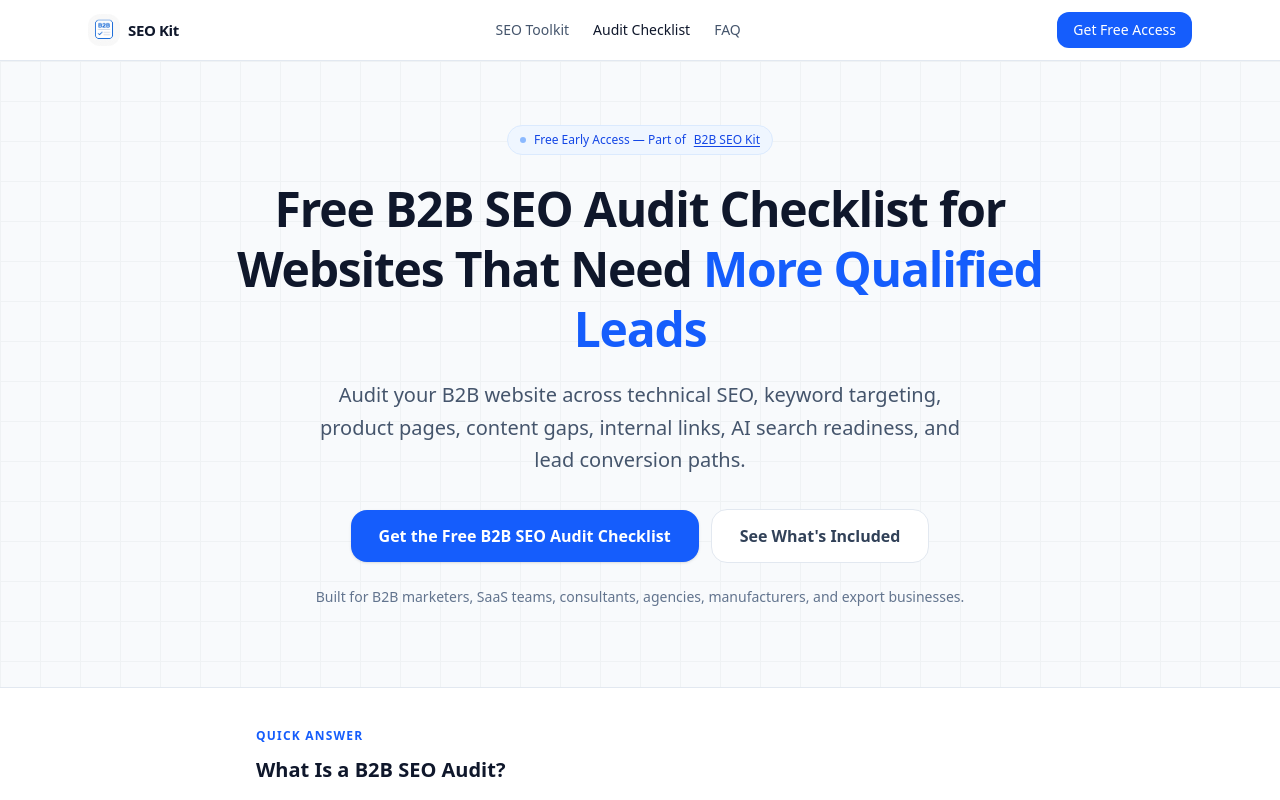
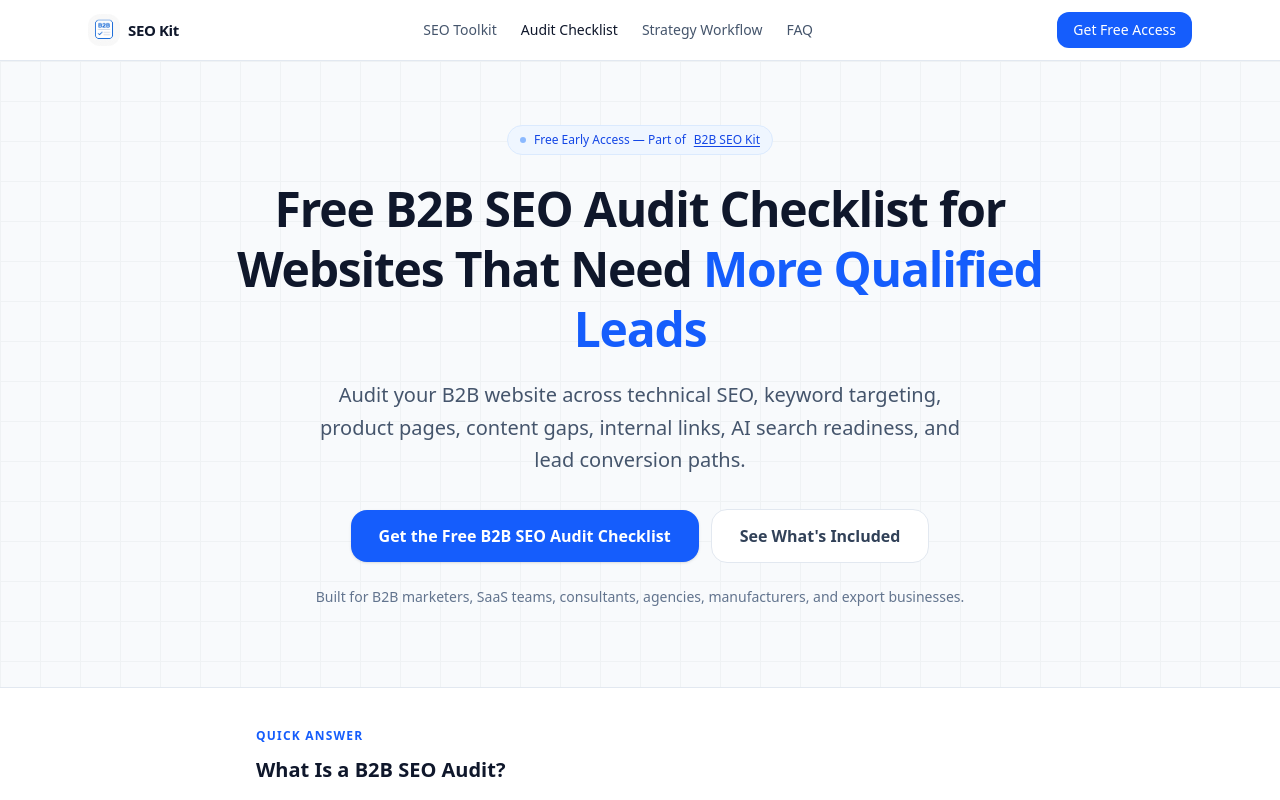
Before and after one commit to clairesun0731-art/b2b-seo-kit, a Next.js app: page /b2b-seo-audit in a window 1280 px wide. Shown: the top 800 px of the page. Built offline with nearby package versions, Linux system fonts and the light colour scheme.

Commit message:
Unify header navigation across core pages

```diff
--- a/app/b2b-seo-audit/page.tsx
+++ b/app/b2b-seo-audit/page.tsx
@@ -340,6 +340,9 @@ export default function B2BSEOAuditPage() {
               </a>
               <a href="/b2b-seo-audit/" className="text-slate-900 font-medium">
                 Audit Checklist
+              </a>
+              <a href="/b2b-seo-strategy/" className="hover:text-slate-900 transition-colors">
+                Strategy Workflow
               </a>
               <a href="#faq" className="hover:text-slate-900 transition-colors">
                 FAQ
--- a/app/b2b-seo-kit/page.tsx
+++ b/app/b2b-seo-kit/page.tsx
@@ -297,6 +297,9 @@ export default function B2BSEOKitPage() {
               </a>
               <a href="/b2b-seo-audit/" className="hover:text-slate-900 transition-colors">
                 Audit Checklist
+              </a>
+              <a href="/b2b-seo-strategy/" className="hover:text-slate-900 transition-colors">
+                Strategy Workflow
               </a>
               <a href="#faq" className="hover:text-slate-900 transition-colors">
                 FAQ
--- a/app/b2b-seo-strategy/page.tsx
+++ b/app/b2b-seo-strategy/page.tsx
@@ -226,6 +226,9 @@ export default function B2BSEOStrategyPage() {
               </a>
               <a href="/b2b-seo-audit/" className="hover:text-slate-900 transition-colors">
                 Audit Checklist
+              </a>
+              <a href="/b2b-seo-strategy/" className="text-slate-900 font-medium">
+                Strategy Workflow
               </a>
               <a href="#faq" className="hover:text-slate-900 transition-colors">
                 FAQ
--- a/app/page.tsx
+++ b/app/page.tsx
@@ -145,6 +145,9 @@ export default function Home() {
               </a>
               <a href="/b2b-seo-audit/" className="transition-colors hover:text-slate-900">
                 Audit Checklist
+              </a>
+              <a href="/b2b-seo-strategy/" className="transition-colors hover:text-slate-900">
+                Strategy Workflow
               </a>
               <a href="#faq" className="transition-colors hover:text-slate-900">
                 FAQ
```
